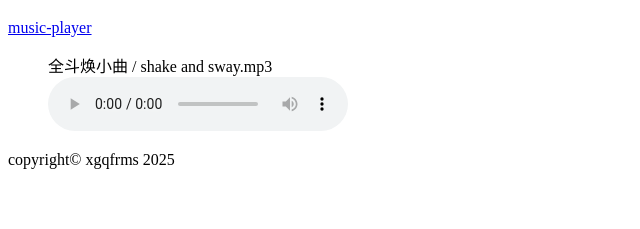
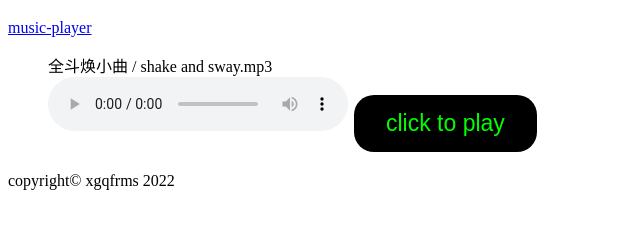
Before and after one commit to xgqfrms/music, a plain HTML site: page docs/music-player/index.html in a window 1280 px wide. Shown: the part 61-290 px from the top of the page, without its empty margins (0-640 px from the left). Drawn offline with Linux system fonts and the light colour scheme.

Commit message:
Update index.html

```diff
--- a/docs/music-player/index.html
+++ b/docs/music-player/index.html
@@ -7,6 +7,25 @@
   <meta name="author" content="xgqfrms">
   <meta name="generator" content="VS code">
   <title>music player</title>
+  <style lang="css">
+    #btn {
+      background-color: #000000; /* Green */
+      border: none;
+      color: #00ff00;
+      padding: 15px 32px;
+      text-align: center;
+      text-decoration: none;
+      display: inline-block;
+      font-size: 23px;
+      margin: 4px 2px;
+      cursor: pointer;
+      border-radius: 20px;
+    }
+    #btn:hover {
+      background-color: #00ff00;
+      color: #000000;
+    }
+  </style>
 </head>
 <body>
   <header>
@@ -30,11 +49,12 @@
           <source src="./background-music/shake%20and%20sway.mp3" type="audio/mp3">
             Your browser does not support the  <code>audio</code> element.
         </audio>
+        <button id="btn">click to play</button>
       </figure>
     </article>
   </main>
   <footer>
-    <p>copyright&copy; xgqfrms 2025</p>
+    <p>copyright&copy; xgqfrms 2022</p>
   </footer>
   <script type="module" src="./app.js"></script>
 </body>
```
